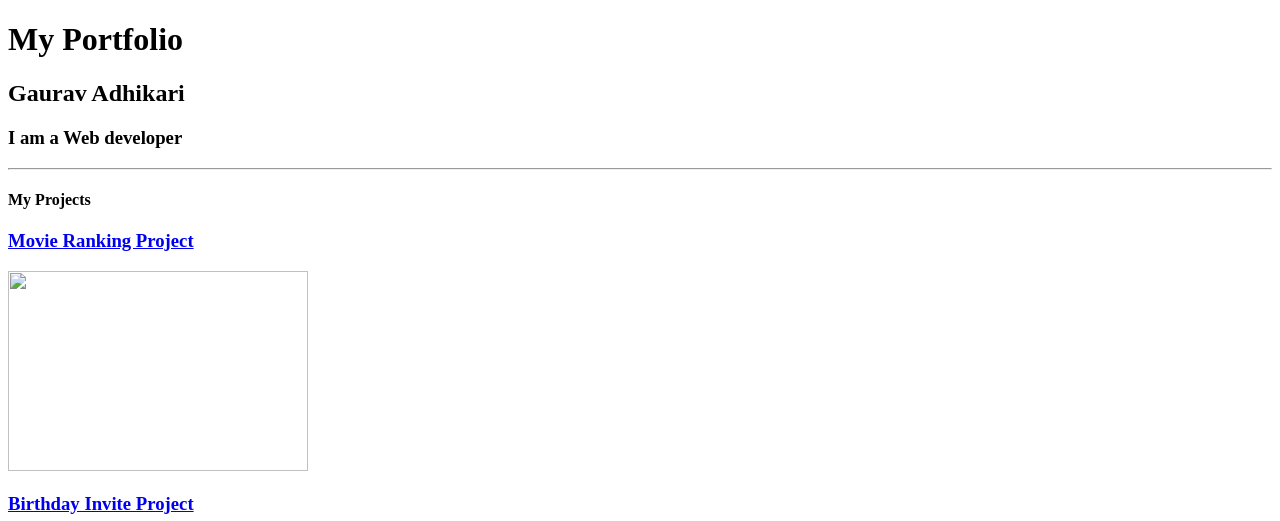
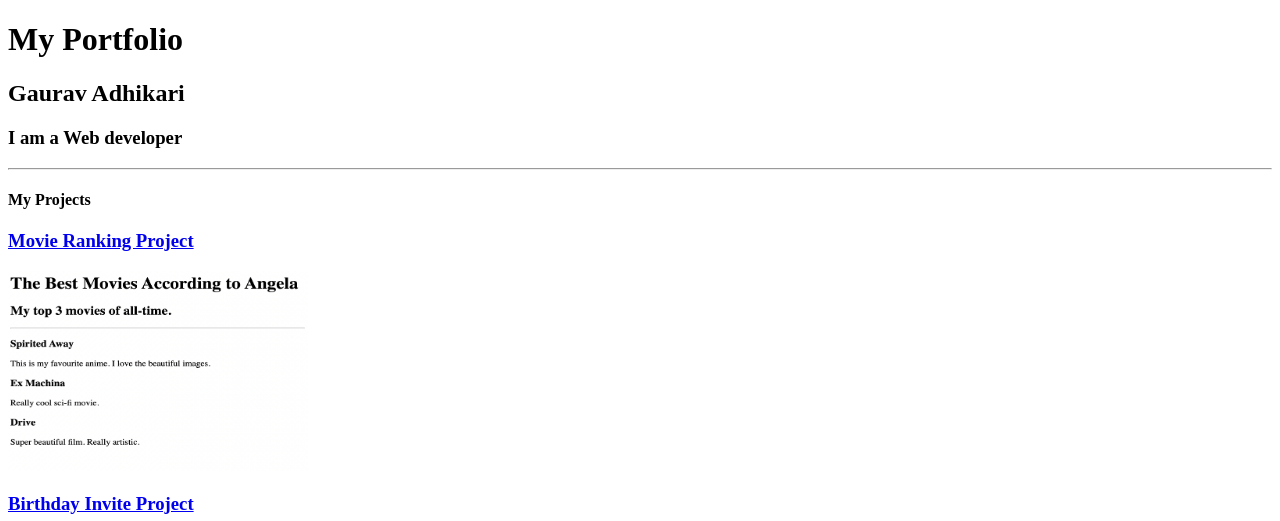
Before and after one commit to Gauravcoder09/html-portfolio, a plain HTML site: page index.html in a window 1280 px wide. Shown: the top 521 px of the page. Drawn offline with Linux system fonts and the light colour scheme.

Commit message:
Update index.html

```diff
--- a/index.html
+++ b/index.html
@@ -14,7 +14,7 @@
     <a href="./movie-ranking.html">
         <h3>Movie Ranking Project</h3>
     </a>
-    <img src=".movie-ranking.png"
+    <img src="./movie-ranking.png"
     width="300"
     height="200"
     />
```
